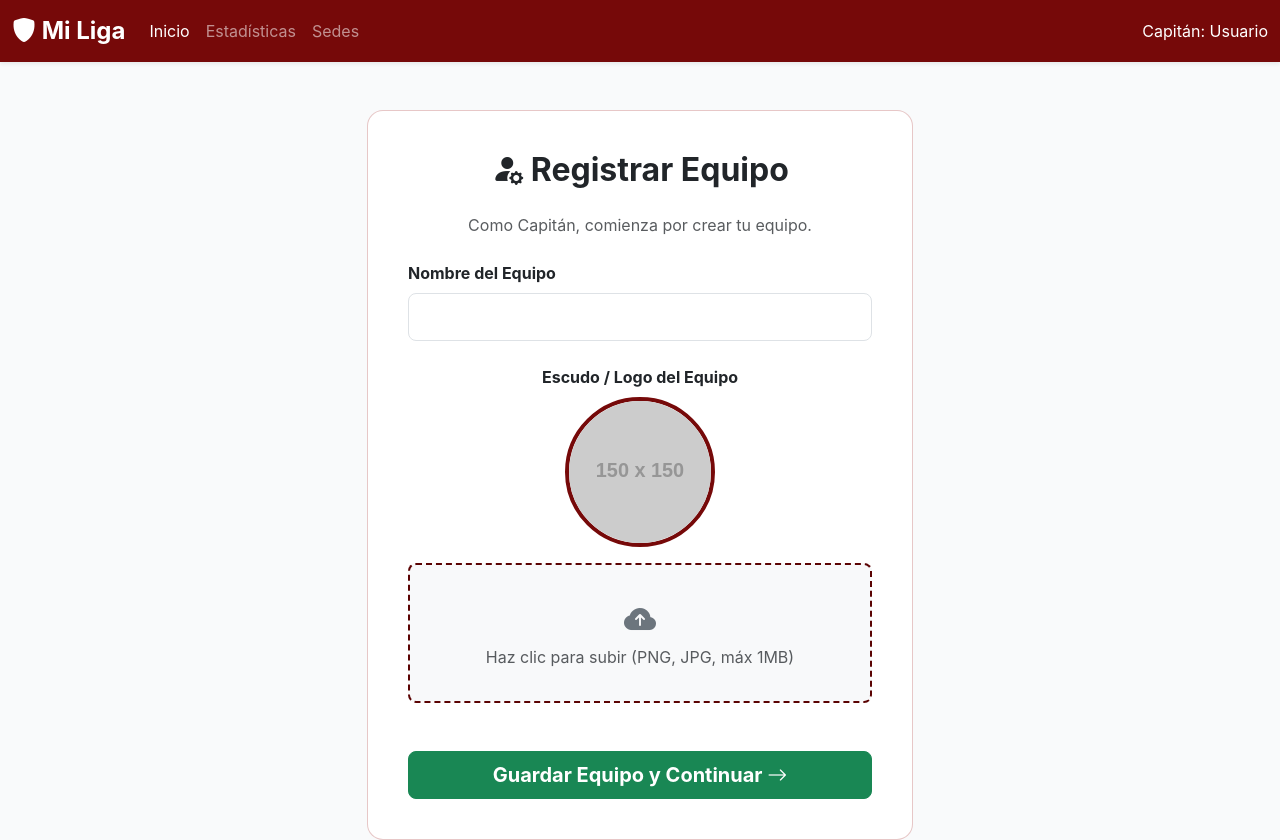
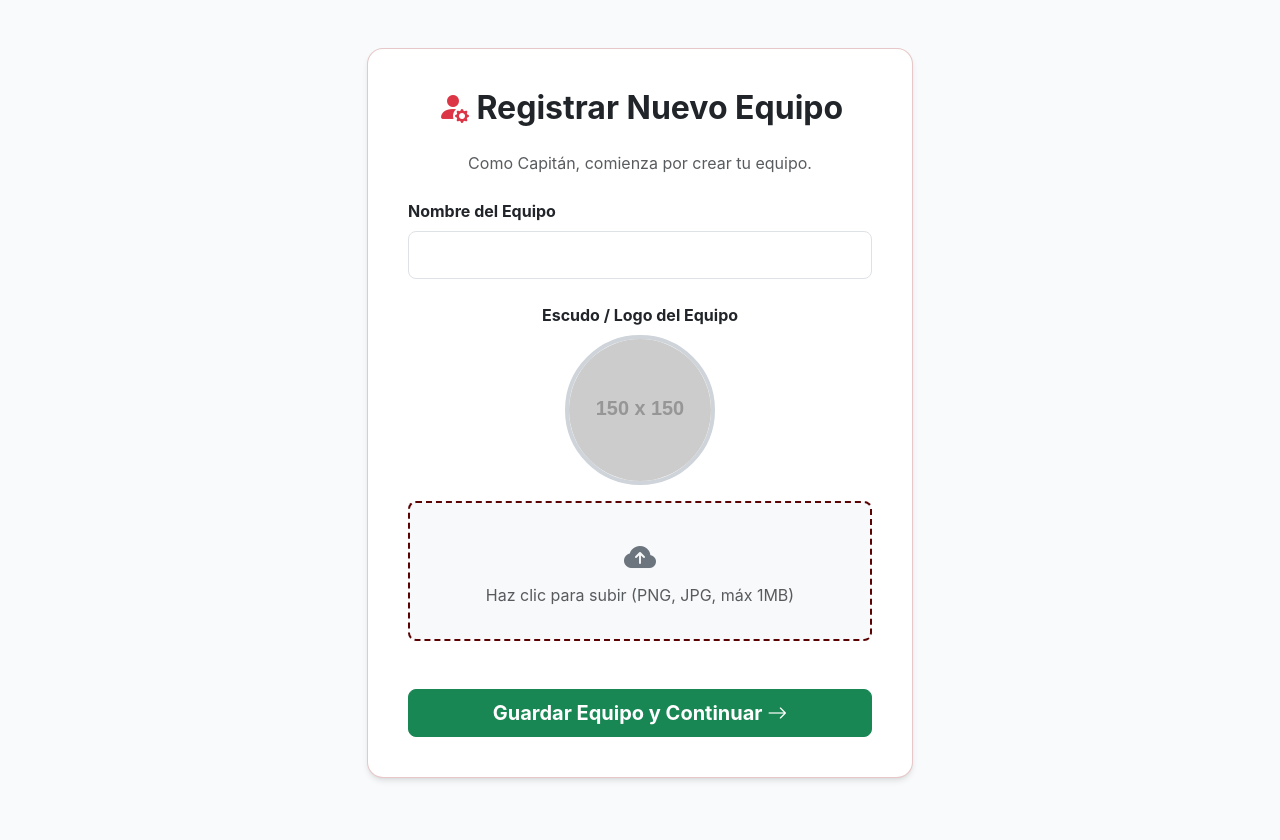
Before and after one commit to Roi-flores13/Proyecto_final_dasw, a plain HTML site: page views/Add_team.html in a window 1280 px wide. Drawn offline with nearby package versions, Linux system fonts and the light colour scheme; placeholder pictures from the web are drawn by us.

Commit message:
feat: Update add_team

```diff
--- a/views/Add_team.html
+++ b/views/Add_team.html
@@ -12,85 +12,57 @@
             font-family: 'Inter', sans-serif;
             background-color: #f8f9fac6;
             min-height: 100vh;
-        }
-        .header-bg {
-            background-color: #760909;
+            display: flex;
+            align-items: center;
+            justify-content: center;
         }
         .card-custom {
-            border-color: rgba(187, 94, 94, 0.348);
+            border: 1px solid rgba(187, 94, 94, 0.348);
             border-radius: 1rem;
+            box-shadow: 0 4px 6px -1px rgba(0, 0, 0, 0.1), 0 2px 4px -2px rgba(0, 0, 0, 0.06);
         }
         .file-upload-container {
             border: 2px dashed #5b0303;
             border-radius: 0.5rem;
             padding: 2rem;
             cursor: pointer;
+            transition: border-color 0.2s;
         }
         .file-upload-container:hover {
-            border-color: #5b0707;
+            border-color: #760909;
         }
         #imagePreview {
             width: 150px;
             height: 150px;
             object-fit: cover;
             border-radius: 50%;
-            border: 4px solid #760909;
+            border: 4px solid #ced4da;
             margin-bottom: 1rem;
         }
     </style>
 </head>
 <body>
 
-<!-- HEADER/NAVBAR -->
-<nav class="navbar navbar-expand-lg navbar-dark header-bg shadow-sm">
-    <div class="container-fluid">
-        <a class="navbar-brand fw-bold fs-4" href="#">
-            <i class="bi bi-shield-fill"></i> Mi Liga
-        </a>
-        <button class="navbar-toggler" type="button" data-bs-toggle="collapse" data-bs-target="#navbarNav" aria-controls="navbarNav" aria-expanded="false" aria-label="Toggle navigation">
-            <span class="navbar-toggler-icon"></span>
-        </button>
-        <div class="collapse navbar-collapse" id="navbarNav">
-            <ul class="navbar-nav me-auto mb-2 mb-lg-0">
-                <!-- Se agregó 'active' a Inicio para indicar la posición -->
-                <li class="nav-item">
-                    <a class="nav-link active" aria-current="page" href="#">Inicio</a>
-                </li>
-                <li class="nav-item">
-                    <a class="nav-link" href="#">Estadísticas</a>
-                </li>
-                <li class="nav-item">
-                    <a class="nav-link" href="#">Sedes</a>
-                </li>
-            </ul>
-            <!-- Espacio para el usuario o logout -->
-            <span class="navbar-text text-white">
-                Capitán: Usuario
-            </span>
-        </div>
-    </div>
-</nav>
-
-<!-- CONTENIDO PRINCIPAL: FORMULARIO DE AGREGAR EQUIPO -->
-<div class="container mt-5">
+<!-- FORMULARIO DE AGREGAR EQUIPO -->
+<div class="container py-5">
     <div class="row justify-content-center">
         <div class="col-md-8 col-lg-6">
             <div class="card card-custom p-4">
                 <div class="card-body">
                     <h2 class="card-title text-center mb-4 fw-bold">
-                        <i class="bi bi-person-fill-gear"></i> Registrar Equipo
+                        <i class="bi bi-person-fill-gear text-danger"></i> Registrar Nuevo Equipo
                     </h2>
                     <p class="text-center text-muted mb-4">Como Capitán, comienza por crear tu equipo.</p>
 
-                    <form id="formAgregarEquipo" action="#" method="post" enctype="multipart/form-data">
+                    <form id="formAgregarEquipo" action="./General_view.html" method="post" enctype="multipart/form-data">
 
-                        <!-- 1. Nombre del Equipo -->
+                        <!-- Nombre del Equipo -->
                         <div class="mb-4">
                             <label for="nombreEquipo" class="form-label fw-bold">Nombre del Equipo</label>
-                            <input type="text" class="form-control form-control-lg" id="nombreEquipo" name="nombreEquipo" required>
+                            <input type="text" class="form-control form-control-lg" id="nombreEquipo" name="nombreEquipo"required>
                         </div>
 
-                        <!-- 2. Foto del Equipo (Cargar Archivo) -->
+                        <!-- Foto del Equipo (Cargar Archivo) -->
                         <div class="mb-5 text-center">
                             <label class="form-label fw-bold d-block">Escudo / Logo del Equipo</label>
 
@@ -117,7 +89,6 @@
     </div>
 </div>
 
-<!-- Carga de Bootstrap 5 JS -->
 <script src="https://cdn.jsdelivr.net/npm/bootstrap@5.3.3/dist/js/bootstrap.bundle.min.js" xintegrity="sha384-YvpcrYf0tY3lHB60NNkmXc5s9fDVZLESaAA55NDzOxhy9GkcIdslK1eN7N6jIeHz" crossorigin="anonymous"></script>
 
 <script>
@@ -125,9 +96,6 @@
         const fotoEquipoInput = document.getElementById('fotoEquipo');
         const imagePreview = document.getElementById('imagePreview');
 
-        /**
-         * Maneja la previsualización de la imagen seleccionada por el usuario.
-         */
         if (fotoEquipoInput) {
             fotoEquipoInput.addEventListener('change', function(event) {
                 const file = event.target.files[0];
@@ -136,16 +104,16 @@
                     const reader = new FileReader();
 
                     reader.onload = function(e) {
-                        // Muestra la imagen cargada en el elemento img
                         imagePreview.src = e.target.result;
                         imagePreview.alt = `Escudo de ${document.getElementById('nombreEquipo').value || 'Equipo'}`;
+                        imagePreview.style.borderColor = '#760909';
                     };
 
                     reader.readAsDataURL(file);
                 } else {
-                    // Si no hay archivo, regresa al placeholder
                     imagePreview.src = "https://placehold.co/150x150/760909/ffffff?text=LOGO";
                     imagePreview.alt = "Previsualización del Escudo";
+                    imagePreview.style.borderColor = '#ced4da';
                 }
             });
         }
```
